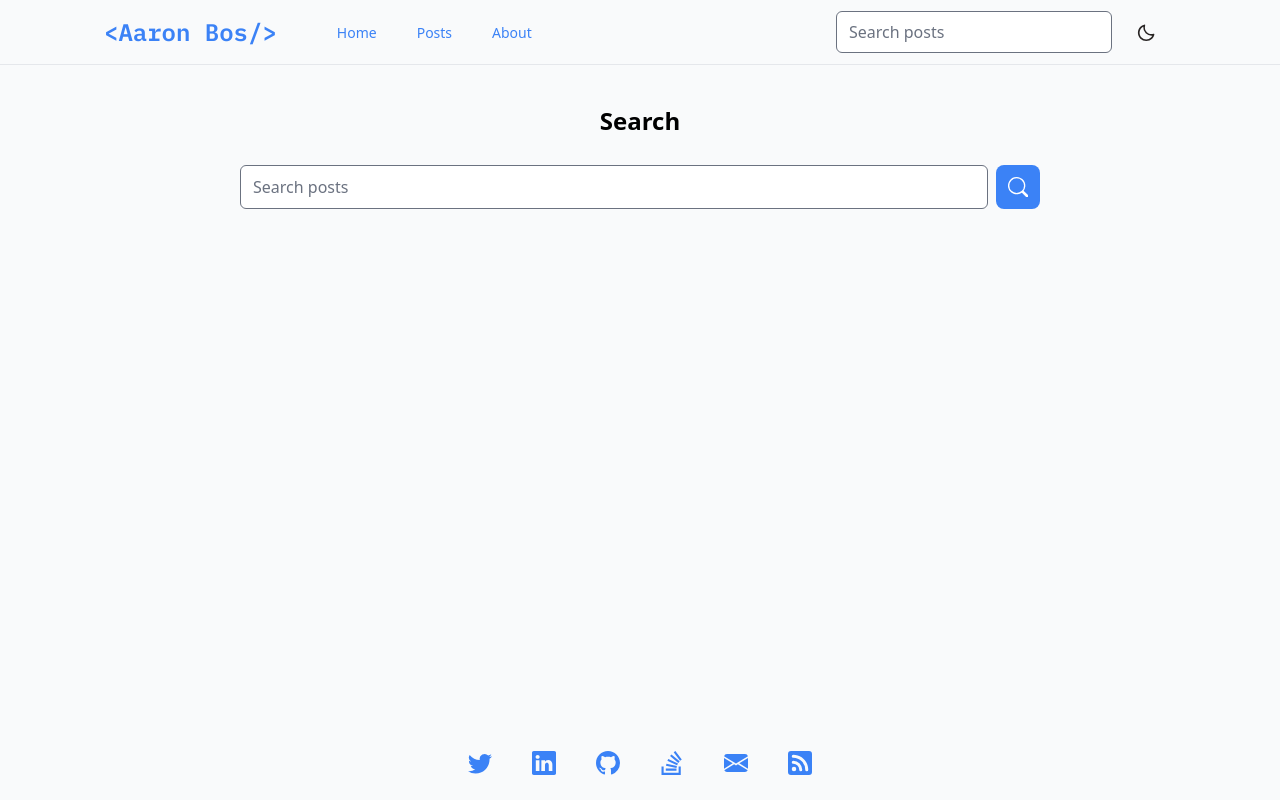
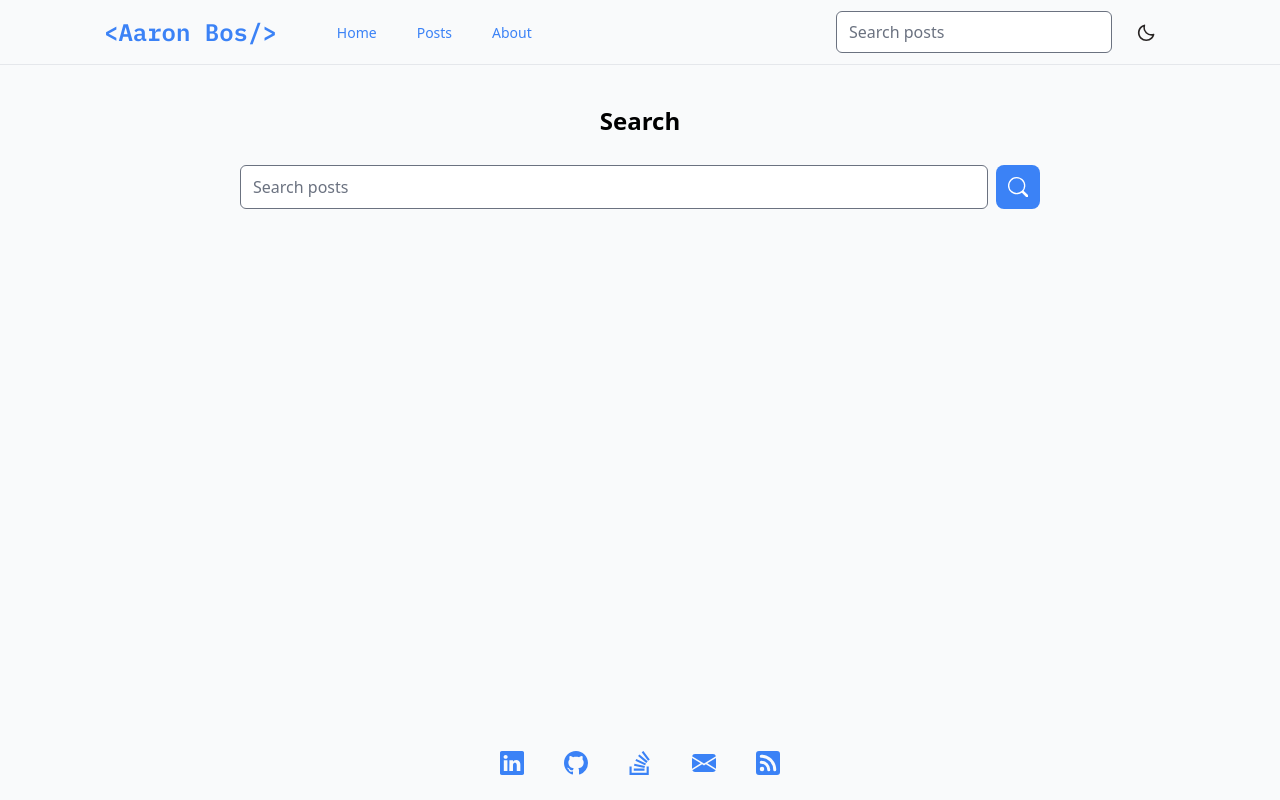
Before and after one commit to aaronmbos/personal-site, a Next.js app: page /search in a window 1280 px wide. Built offline with nearby package versions, Linux system fonts and the light colour scheme.

Commit message:
Remove twitter icon link and update email

```diff
--- a/components/footer.tsx
+++ b/components/footer.tsx
@@ -6,11 +6,6 @@ interface SocialLink {
 // Icons found here: https://icons.getbootstrap.com/
 
 const socialLinks: SocialLink[] = [
-  {
-    svgPath:
-      "M5.026 15c6.038 0 9.341-5.003 9.341-9.334 0-.14 0-.282-.006-.422A6.685 6.685 0 0 0 16 3.542a6.658 6.658 0 0 1-1.889.518 3.301 3.301 0 0 0 1.447-1.817 6.533 6.533 0 0 1-2.087.793A3.286 3.286 0 0 0 7.875 6.03a9.325 9.325 0 0 1-6.767-3.429 3.289 3.289 0 0 0 1.018 4.382A3.323 3.323 0 0 1 .64 6.575v.045a3.288 3.288 0 0 0 2.632 3.218 3.203 3.203 0 0 1-.865.115 3.23 3.23 0 0 1-.614-.057 3.283 3.283 0 0 0 3.067 2.277A6.588 6.588 0 0 1 .78 13.58a6.32 6.32 0 0 1-.78-.045A9.344 9.344 0 0 0 5.026 15z",
-    url: "https://twitter.com/AaronMBos",
-  },
   {
     svgPath:
       "M0 1.146C0 .513.526 0 1.175 0h13.65C15.474 0 16 .513 16 1.146v13.708c0 .633-.526 1.146-1.175 1.146H1.175C.526 16 0 15.487 0 14.854V1.146zm4.943 12.248V6.169H2.542v7.225h2.401zm-1.2-8.212c.837 0 1.358-.554 1.358-1.248-.015-.709-.52-1.248-1.342-1.248-.822 0-1.359.54-1.359 1.248 0 .694.521 1.248 1.327 1.248h.016zm4.908 8.212V9.359c0-.216.016-.432.08-.586.173-.431.568-.878 1.232-.878.869 0 1.216.662 1.216 1.634v3.865h2.401V9.25c0-2.22-1.184-3.252-2.764-3.252-1.274 0-1.845.7-2.165 1.193v.025h-.016a5.54 5.54 0 0 1 .016-.025V6.169h-2.4c.03.678 0 7.225 0 7.225h2.4z",
@@ -31,7 +26,7 @@ const socialLinks: SocialLink[] = [
   {
     svgPath:
       "M.05 3.555A2 2 0 0 1 2 2h12a2 2 0 0 1 1.95 1.555L8 8.414.05 3.555ZM0 4.697v7.104l5.803-3.558L0 4.697ZM6.761 8.83l-6.57 4.027A2 2 0 0 0 2 14h12a2 2 0 0 0 1.808-1.144l-6.57-4.027L8 9.586l-1.239-.757Zm3.436-.586L16 11.801V4.697l-5.803 3.546Z",
-    url: "mailto:aaron.bos@icloud.com",
+    url: "mailto:aaronmbos@gmail.com",
   },
   {
     svgPath:
```
